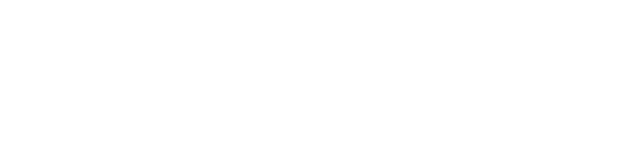
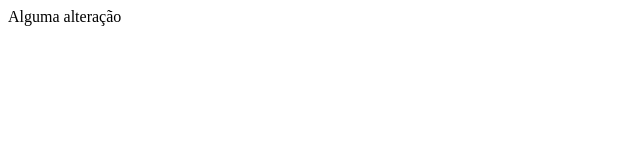
Before and after one commit to GustavoMatoi/auladia07, a plain HTML site: page index.html in a window 1280 px wide. Shown: the whole page, without its empty margins (0-640 px from the left). Drawn offline with Linux system fonts and the light colour scheme.

Commit message:
feat: editei o arquivo

```diff
--- a/index.html
+++ b/index.html
@@ -6,6 +6,6 @@
     <title>Document</title>
 </head>
 <body>
-
+    Alguma alteração
 </body>
 </html>
```
